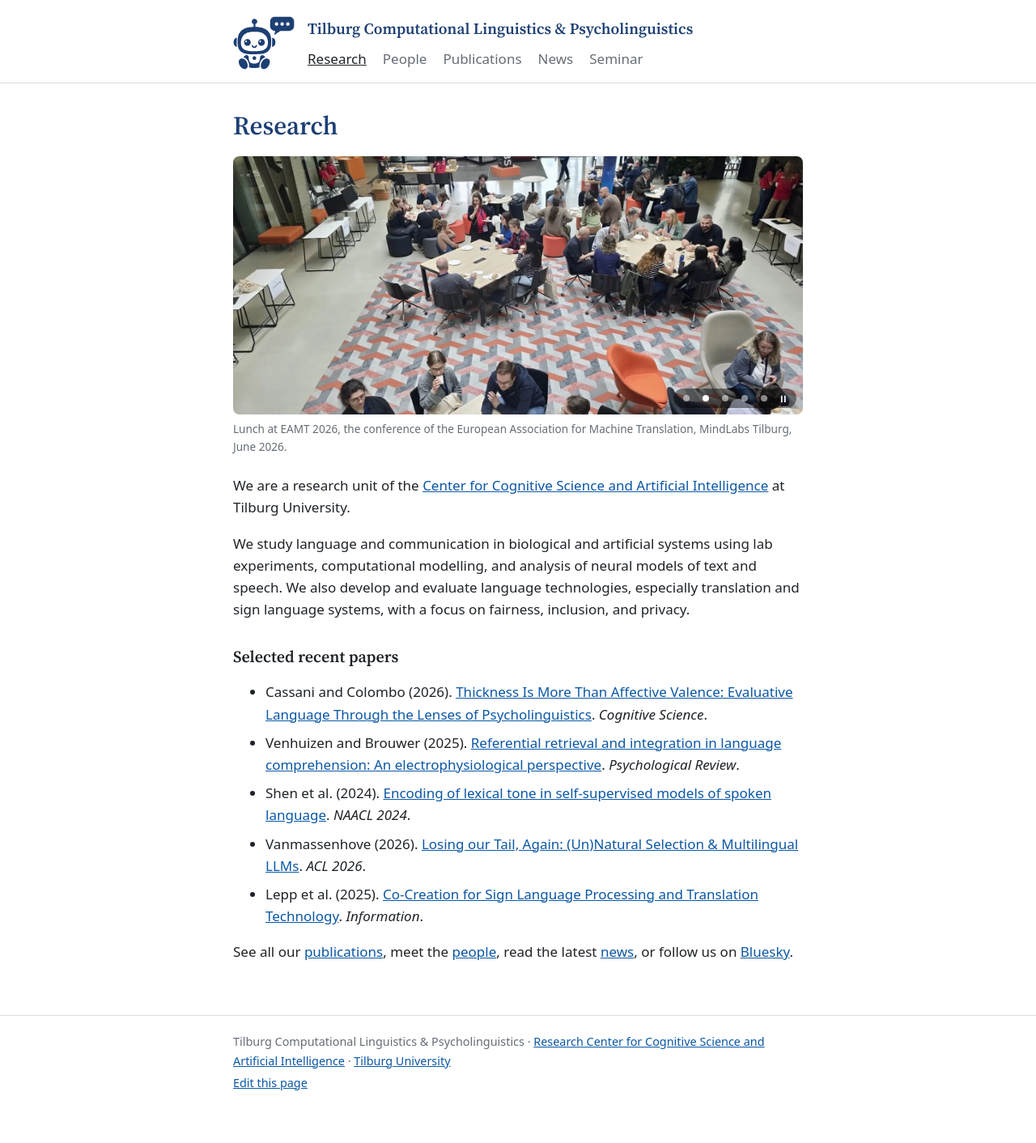
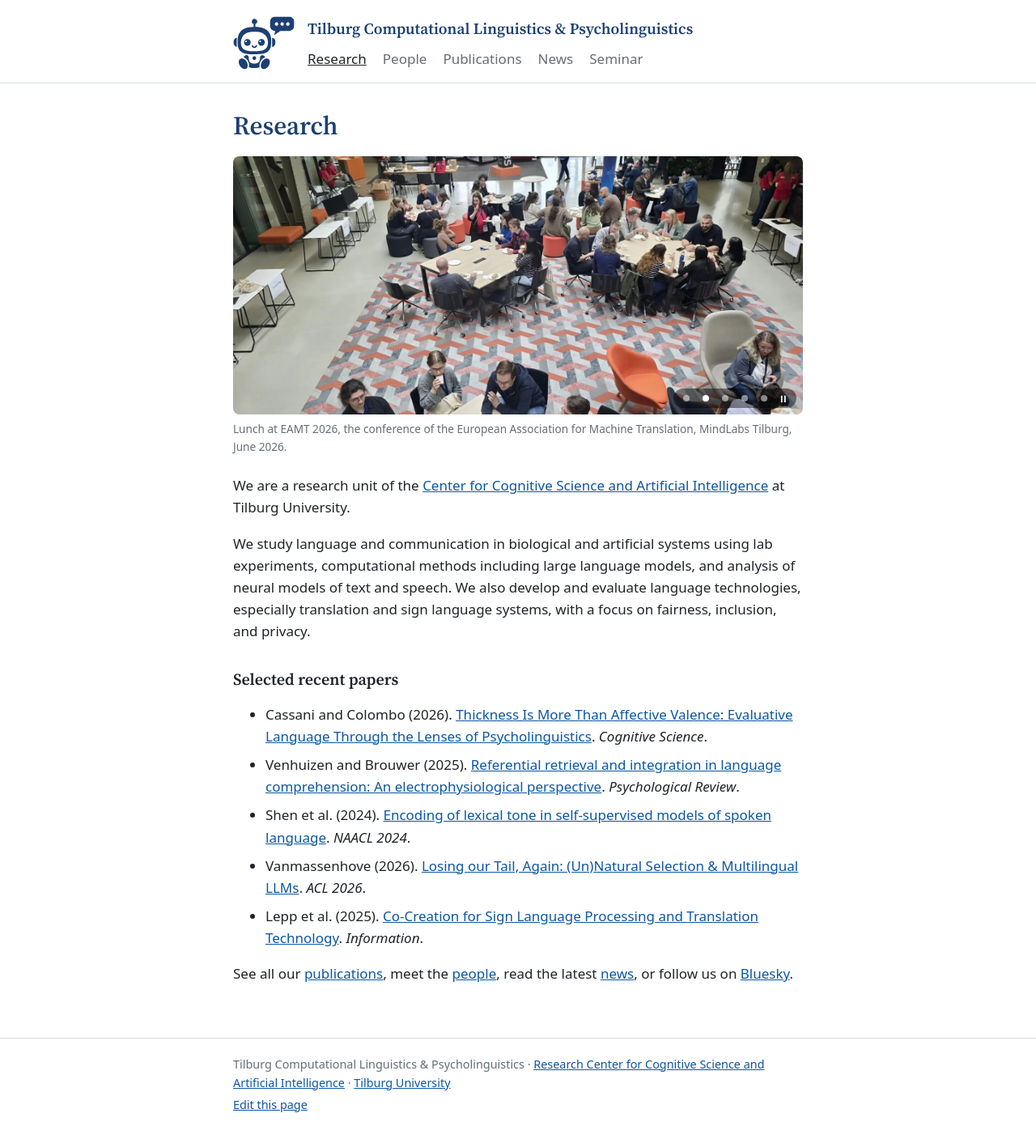
Before and after one commit to tcsai/language-computation, a Jekyll site: the page built from index.md, in a window 1280 px wide. Shown: the whole page at 81% size. Built offline with Jekyll 4.4.1, drawn with Linux system fonts in a browser that asks for light colours; our own code applies the rules of GitHub Pages for plain Markdown files; before the commit the page ends 1385 px from its top, so only the background shows below that.

Commit message:
Mention large language models in the unit description
Co-Authored-By: Claude Opus 5.5 <noreply@anthropic.com>
Claude-Session: https://claude.ai/code/session_01DJmpWbF1zAYSPs5oj1sSFV

```diff
--- a/index.md
+++ b/index.md
@@ -7,7 +7,7 @@ We are a research unit of the
 at Tilburg University.
 
 
-We study language and communication in biological and artificial systems using lab experiments, computational modelling, and analysis of neural models of text and speech. We also develop and evaluate language technologies, especially translation and sign language systems, with a focus on fairness, inclusion, and privacy.
+We study language and communication in biological and artificial systems using lab experiments, computational methods including large language models, and analysis of neural models of text and speech. We also develop and evaluate language technologies, especially translation and sign language systems, with a focus on fairness, inclusion, and privacy.
 
 ## Selected recent papers
 
```
